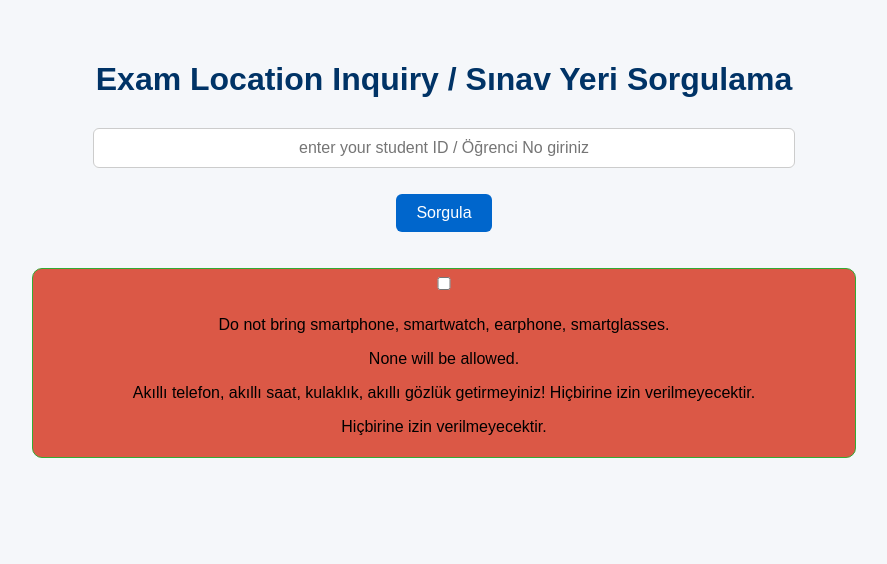
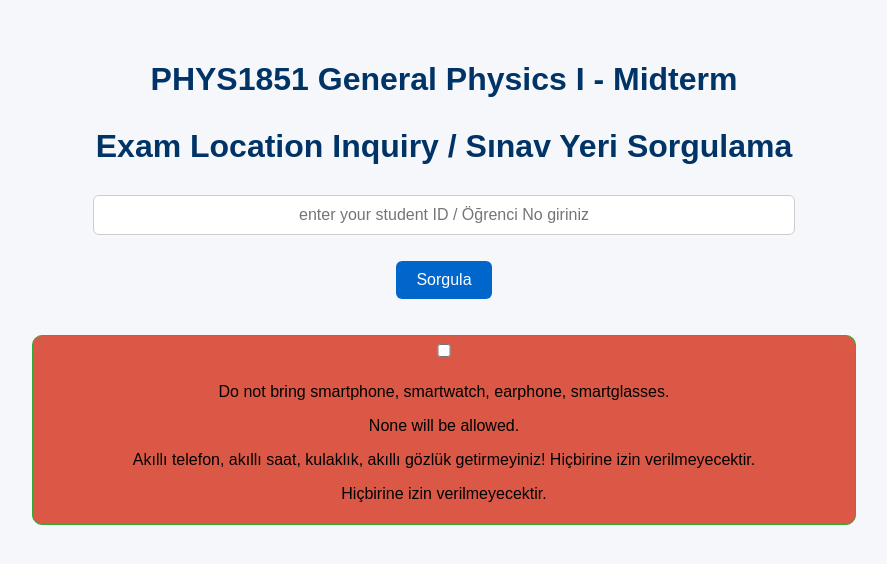
Before and after one commit to cgdsny/EDF, a plain HTML site: page index.html in a window 1280 px wide. Shown: the whole page, without its empty margins (196-1083 px from the left). Drawn offline with Linux system fonts and the light colour scheme.

Commit message:
Fix HTML structure and update exam title
update for page information title

```diff
--- a/index.html
+++ b/index.html
@@ -3,8 +3,7 @@
 <head>
   <meta charset="UTF-8">
   <meta name="viewport" content="width=device-width, initial-scale=1.0">
-  <title>PHYS1851 General Physics I - Midterm Examination</title>
-  <title>Exam Location Inquiry / Sınav Yeri Sorgulama</title>
+  <title>PHYS1851 General Physics I - Midterm Exam Location Inquiry / Sınav Yeri Sorgulama</title>
   <style>
     body {
       font-family: Arial, sans-serif;
@@ -70,6 +69,7 @@
 </head>
 <body>
 
+  <h1>PHYS1851 General Physics I - Midterm</h1>
   <h1>Exam Location Inquiry / Sınav Yeri Sorgulama</h1>
 
   <input type="text" id="studentNo" placeholder="enter your student ID / Öğrenci No giriniz"><br></p>
```
